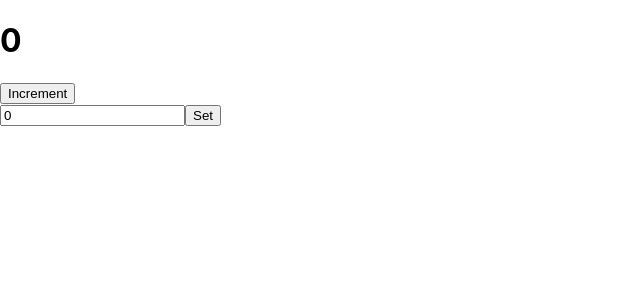
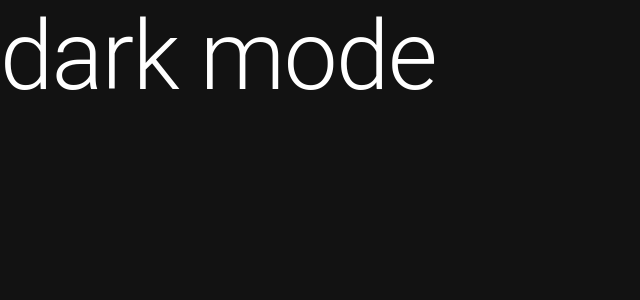
Before and after one commit to BilalKhaalid/React_Testing, a React (Create React App) app in the folder cra/: page / in a window 1280 px wide. Shown: the top 300 px of the page, without its empty margins (0-640 px from the left). Built offline with nearby package versions, Linux system fonts and the light colour scheme.

Commit message:
mui providers example setup

```diff
--- a/cra/src/App.js
+++ b/cra/src/App.js
@@ -1,5 +1,7 @@
 import React from "react";
-import Counter from "./components/counter/Counter";
+import MuiMode from "./components/mui-mode/MuiMode";
+import Providers from "./components/providers/App-Providers";
+// import Counter from "./components/counter/Counter";
 // import Application from "./components/application/Application";
 // import Skills from "./components/skills/Skills.jsx";
 
@@ -10,7 +12,10 @@ const App = () => {
     <div>
       {/* <Application /> */}
       {/* <Skills skills={skills} /> */}
-      <Counter />
+      {/* <Counter /> */}
+      <Providers>
+        <MuiMode />
+      </Providers>
     </div>
   );
 };
--- /dev/null
+++ b/cra/src/components/mui-mode/MuiMode.jsx
@@ -0,0 +1,9 @@
+import React from "react";
+import { useTheme, Typography } from "@mui/material";
+
+const MuiMode = () => {
+  const theme = useTheme();
+  return <Typography variant="h1">{`${theme.palette.mode} mode`}</Typography>;
+};
+
+export default MuiMode;
--- /dev/null
+++ b/cra/src/components/providers/App-Providers.jsx
@@ -0,0 +1,19 @@
+import React from "react";
+import { ThemeProvider, createTheme, CssBaseline } from "@mui/material";
+
+const theme = createTheme({
+  palette: {
+    mode: "dark",
+  },
+});
+
+const Providers = ({ children }) => {
+  return (
+    <ThemeProvider theme={theme}>
+      <CssBaseline />
+      {children}
+    </ThemeProvider>
+  );
+};
+
+export default Providers;
```
